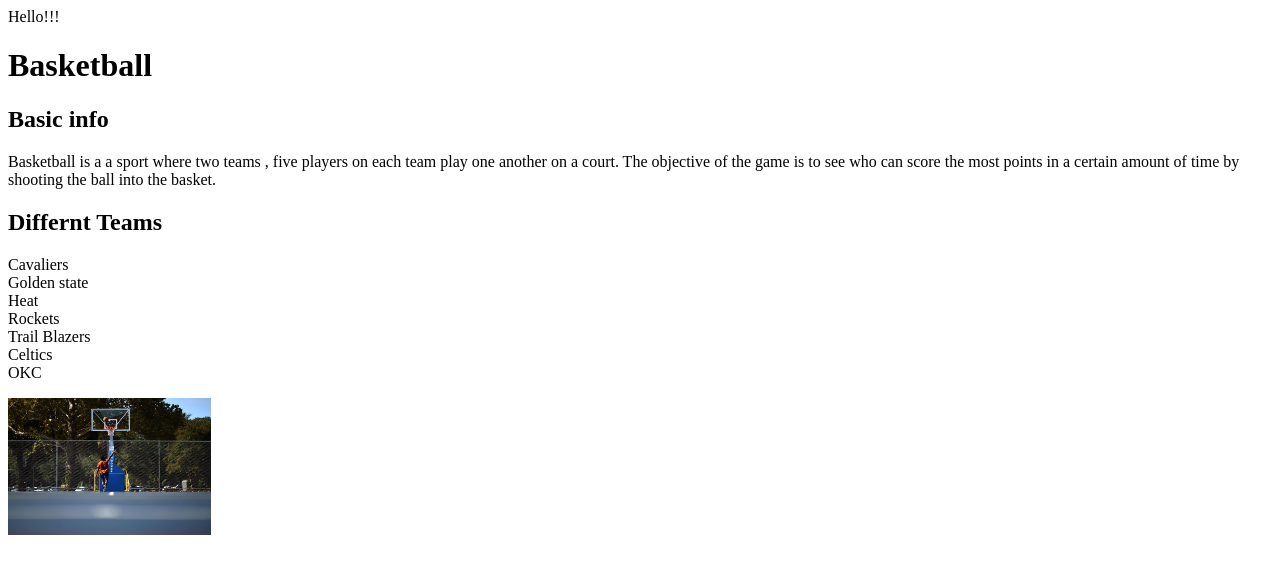
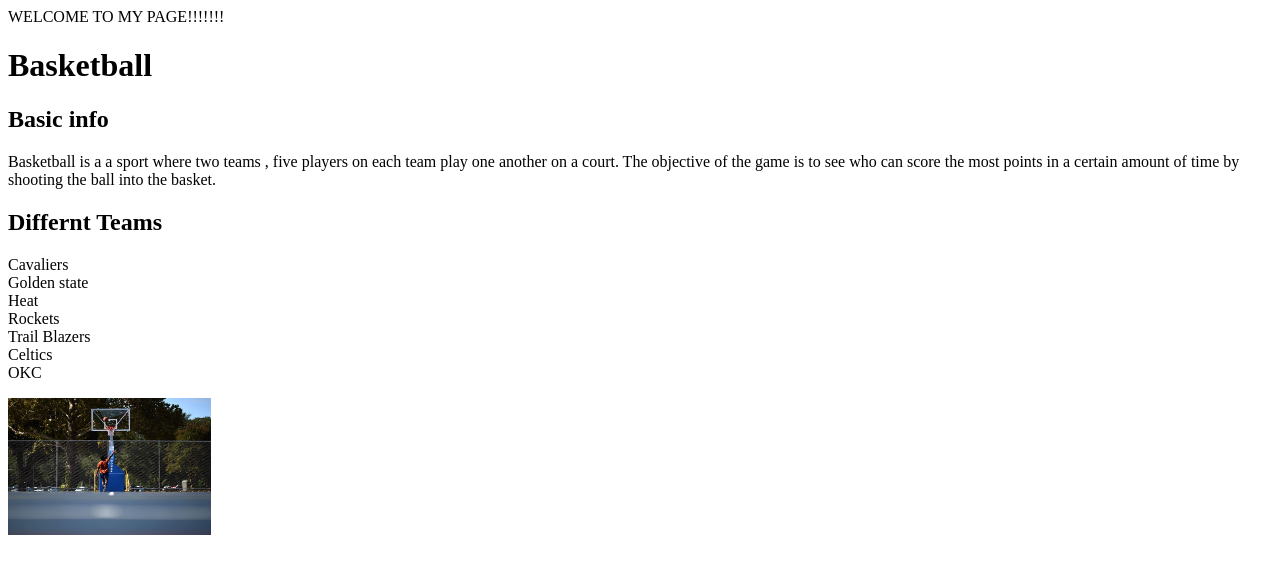
Before and after one commit to washingtonn19/washingtonn19.github.io, a plain HTML site: page index.html in a window 1280 px wide. Drawn offline with Linux system fonts and the light colour scheme.

Commit message:
Update index.html

```diff
--- a/index.html
+++ b/index.html
@@ -9,7 +9,7 @@
 
     <body>
 
-Hello!!!
+WELCOME TO MY PAGE!!!!!!!
         <h1>Basketball</h1>
 
     <h2>Basic info</h2>
```
